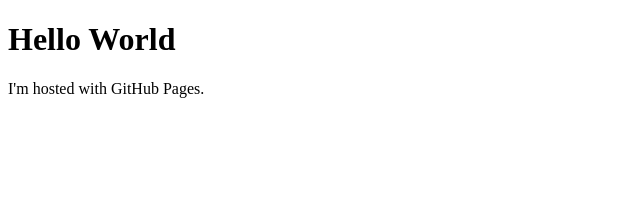
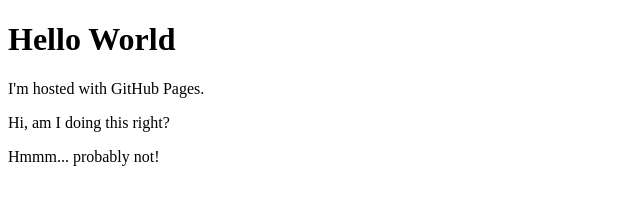
Before and after one commit to eortiz018/eortiz018.github.io, a plain HTML site: page index.html in a window 1280 px wide. Shown: the whole page, without its empty margins (0-640 px from the left). Drawn offline with Linux system fonts and the light colour scheme.

Commit message:
Add files via upload

```diff
--- a/index.html
+++ b/index.html
@@ -3,5 +3,7 @@
 <body>
 <h1>Hello World</h1>
 <p>I'm hosted with GitHub Pages.</p>
+<p>Hi, am I doing this right?</p>
+<p>Hmmm... probably not!</p>
 </body>
 </html>
```
